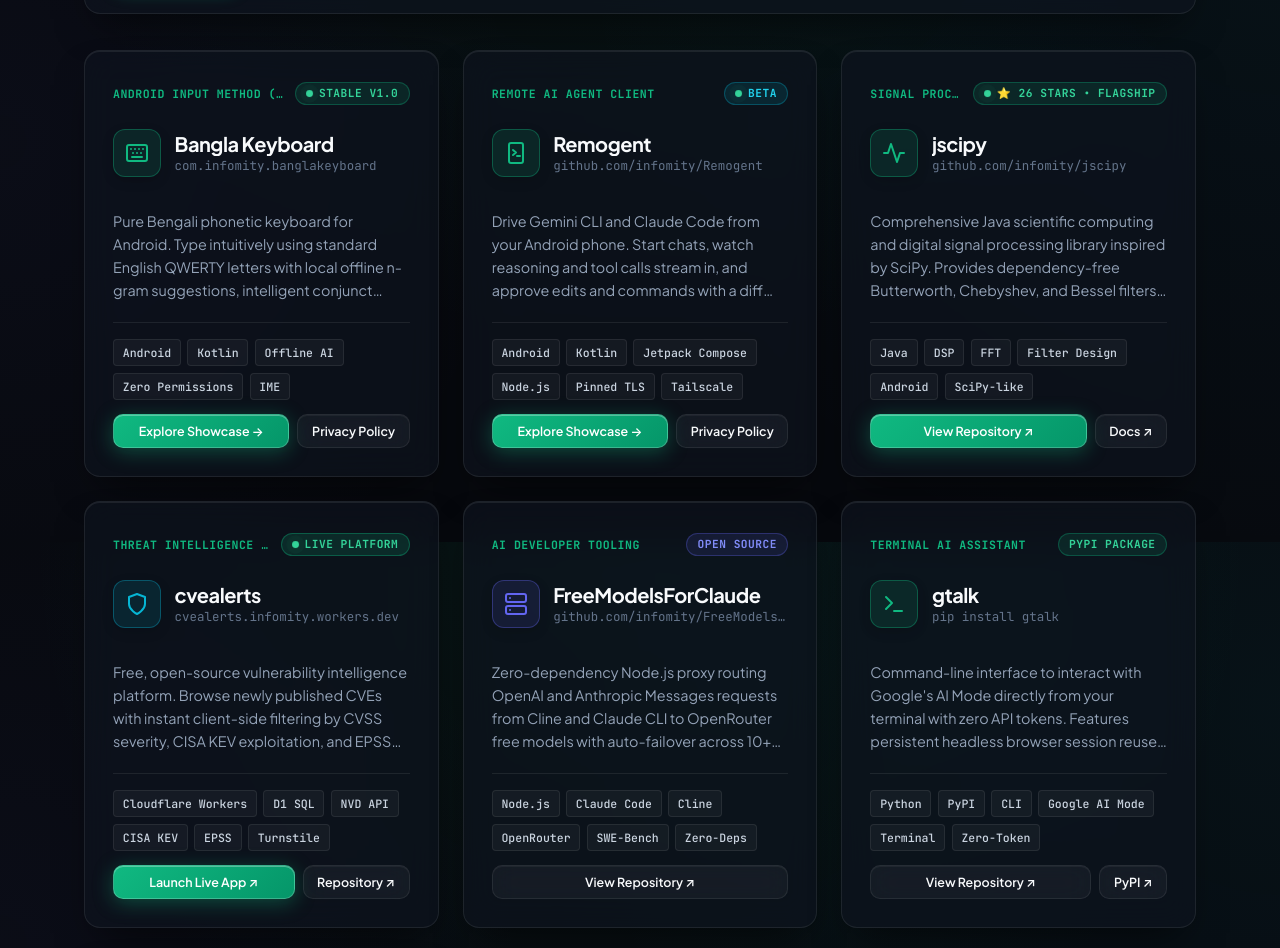
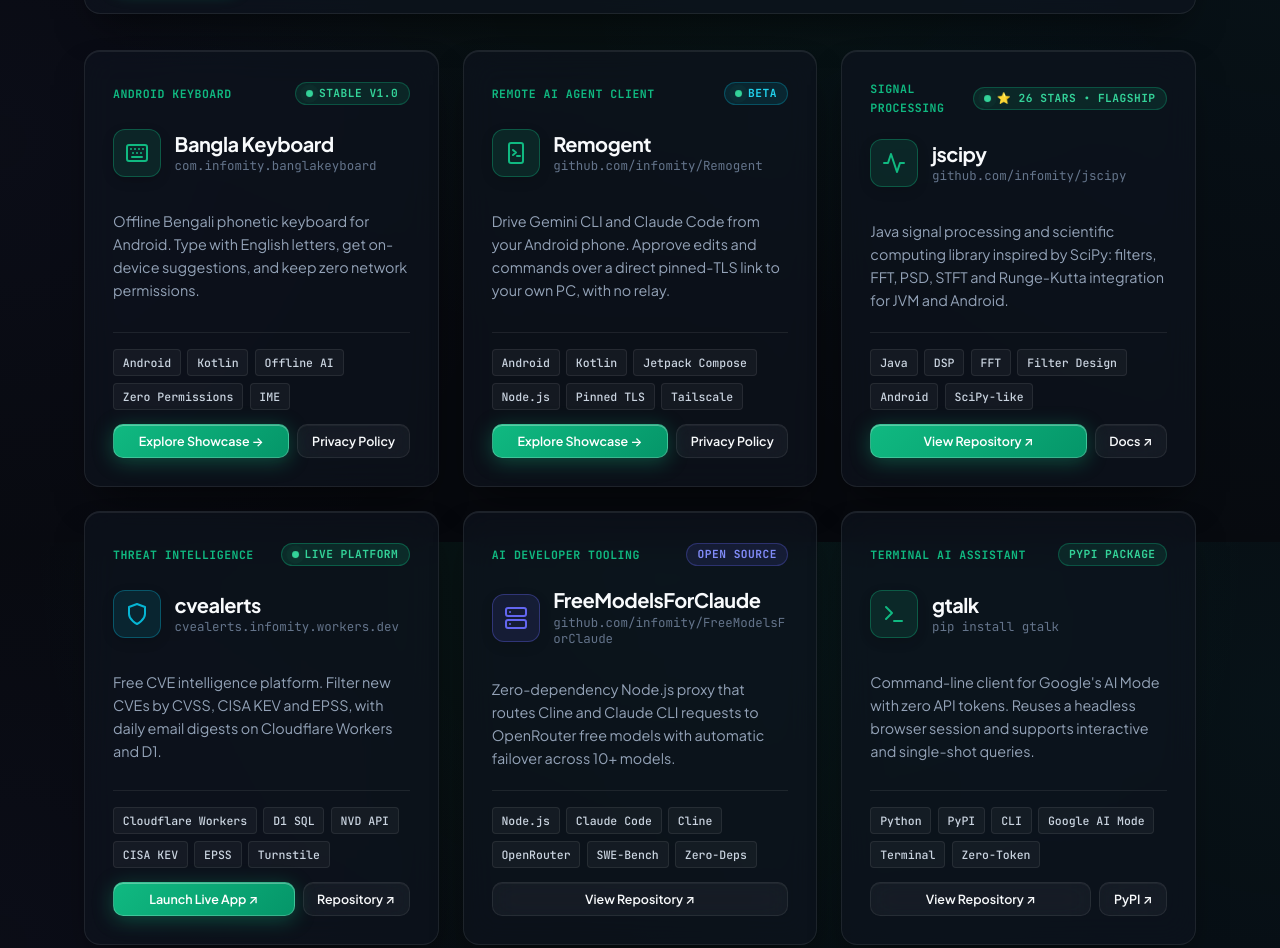
Before and after one commit to infomity/infomity.github.io, a plain HTML site: page index.html in a window 1280 px wide. Shown: the part 1058-2006 px from the top of the page. Drawn offline with Linux system fonts and the light colour scheme.

Commit message:
Catalog cards: show complete text on mobile (no ellipsis/line-clamp), shorter descriptions and category labels, header grows instead of fixed height

```diff
--- a/assets/css/style.css
+++ b/assets/css/style.css
@@ -1175,7 +1175,7 @@ body.sim-fullscreen-active {
   align-items: center;
   justify-content: space-between;
   gap: 0.75rem;
-  height: 28px;
+  min-height: 28px;
   margin-bottom: 1.25rem;
 }
 
@@ -1186,9 +1186,7 @@ body.sim-fullscreen-active {
   text-transform: uppercase;
   letter-spacing: 0.5px;
   font-weight: 700;
-  white-space: nowrap;
-  overflow: hidden;
-  text-overflow: ellipsis;
+  overflow-wrap: anywhere;
   flex: 1;
   min-width: 0;
 }
@@ -1229,18 +1227,14 @@ body.sim-fullscreen-active {
   font-size: 1.25rem;
   line-height: 1.2;
   font-weight: 700;
-  white-space: nowrap;
-  overflow: hidden;
-  text-overflow: ellipsis;
+  overflow-wrap: anywhere;
 }
 
 .app-subtitle {
   font-size: 0.78rem;
   color: var(--text-muted);
   font-family: var(--font-mono);
-  white-space: nowrap;
-  overflow: hidden;
-  text-overflow: ellipsis;
+  overflow-wrap: anywhere;
   display: block;
   line-height: 1.3;
 }
@@ -1251,10 +1245,6 @@ body.sim-fullscreen-active {
   line-height: 1.6;
   margin-bottom: 1.25rem;
   flex-grow: 1;
-  display: -webkit-box;
-  -webkit-line-clamp: 4;
-  -webkit-box-orient: vertical;
-  overflow: hidden;
   min-height: 5.75em;
 }
 
--- a/index.html
+++ b/index.html
@@ -169,7 +169,7 @@
         <!-- Project 1: Bangla Keyboard -->
         <article class="app-card" data-category="mobile" data-keywords="android kotlin ime bangla bengali keyboard phonetic offline dictionary suggestions privacy zero permissions input">
           <div class="app-top-meta">
-            <span class="app-category">ANDROID INPUT METHOD (IME)</span>
+            <span class="app-category">ANDROID KEYBOARD</span>
             <span class="badge-status badge-status-release">
               <span class="status-dot"></span>
               STABLE v1.0
@@ -197,7 +197,7 @@
           </div>
 
           <p class="app-description">
-            Pure Bengali phonetic keyboard for Android. Type intuitively using standard English QWERTY letters with local offline n-gram suggestions, intelligent conjunct processing, and strict zero-telemetry architecture with zero network permissions.
+            Offline Bengali phonetic keyboard for Android. Type with English letters, get on-device suggestions, and keep zero network permissions.
           </p>
 
           <div class="tech-tags">
@@ -243,7 +243,7 @@
           </div>
 
           <p class="app-description">
-            Drive Gemini CLI and Claude Code from your Android phone. Start chats, watch reasoning and tool calls stream in, and approve edits and commands with a diff preview, over a direct pinned-TLS connection to your own PC via Wi-Fi or Tailscale, with no relay, subscription or telemetry.
+            Drive Gemini CLI and Claude Code from your Android phone. Approve edits and commands over a direct pinned-TLS link to your own PC, with no relay.
           </p>
 
           <div class="tech-tags">
@@ -268,7 +268,7 @@
         <!-- Project 2: jscipy -->
         <article class="app-card" data-category="dsp" data-keywords="java android dsp signal processing scipy fft filters butterworth chebyshev bessel psd stft scientific math numerical integration">
           <div class="app-top-meta">
-            <span class="app-category">SIGNAL PROCESSING &amp; SCIENTIFIC COMPUTING</span>
+            <span class="app-category">SIGNAL PROCESSING</span>
             <span class="badge-status badge-status-release">
               <span class="status-dot"></span>
               ⭐ 26 STARS &bull; FLAGSHIP
@@ -288,7 +288,7 @@
           </div>
 
           <p class="app-description">
-            Comprehensive Java scientific computing and digital signal processing library inspired by SciPy. Provides dependency-free Butterworth, Chebyshev, and Bessel filters, real-time FFT, PSD, DCT, STFT, and Runge-Kutta numerical integration for JVM and Android.
+            Java signal processing and scientific computing library inspired by SciPy: filters, FFT, PSD, STFT and Runge-Kutta integration for JVM and Android.
           </p>
 
           <div class="tech-tags">
@@ -313,7 +313,7 @@
         <!-- Project 3: cvealerts -->
         <article class="app-card" data-category="cloud" data-keywords="cve security vulnerability cloudflare workers d1 email alerts epss cisa kev threat intelligence brevo javascript turnstile">
           <div class="app-top-meta">
-            <span class="app-category">THREAT INTELLIGENCE &amp; EDGE CLOUD</span>
+            <span class="app-category">THREAT INTELLIGENCE</span>
             <span class="badge-status badge-status-live">
               <span class="status-dot"></span>
               LIVE PLATFORM
@@ -333,7 +333,7 @@
           </div>
 
           <p class="app-description">
-            Free, open-source vulnerability intelligence platform. Browse newly published CVEs with instant client-side filtering by CVSS severity, CISA KEV exploitation, and EPSS likelihood, backed by daily automated email digests deployed on Cloudflare Workers and D1.
+            Free CVE intelligence platform. Filter new CVEs by CVSS, CISA KEV and EPSS, with daily email digests on Cloudflare Workers and D1.
           </p>
 
           <div class="tech-tags">
@@ -380,7 +380,7 @@
           </div>
 
           <p class="app-description">
-            Zero-dependency Node.js proxy routing OpenAI and Anthropic Messages requests from Cline and Claude CLI to OpenRouter free models with auto-failover across 10+ models, SWE-benchmark prioritization, and Claude Code safety classifier bypass.
+            Zero-dependency Node.js proxy that routes Cline and Claude CLI requests to OpenRouter free models with automatic failover across 10+ models.
           </p>
 
           <div class="tech-tags">
@@ -422,7 +422,7 @@
           </div>
 
           <p class="app-description">
-            Command-line interface to interact with Google's AI Mode directly from your terminal with zero API tokens. Features persistent headless browser session reuse, context-aware interactive query chaining, formatted code blocks, and single-shot execution.
+            Command-line client for Google's AI Mode with zero API tokens. Reuses a headless browser session and supports interactive and single-shot queries.
           </p>
 
           <div class="tech-tags">
@@ -470,7 +470,7 @@
           </div>
 
           <p class="app-description">
-            Production-ready Chrome extension for web data extraction and real-time AI insight. Interactively select any DOM element on the page, automatically prune noise to minimize token consumption, and analyze content directly within Chrome's side panel.
+            Chrome extension for web data extraction. Pick any DOM element, prune noise to save tokens, and analyze it with AI in Chrome's side panel.
           </p>
 
           <div class="tech-tags">
```
